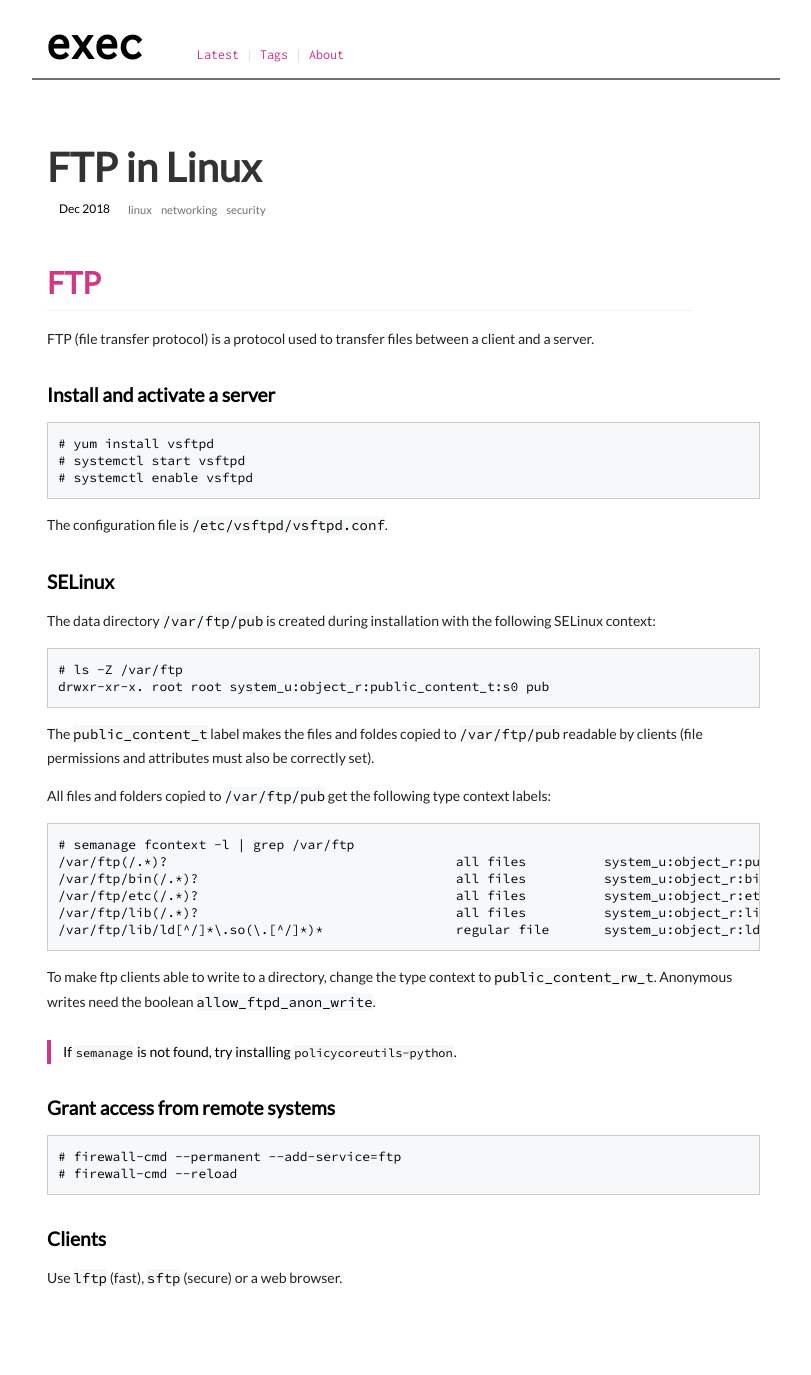
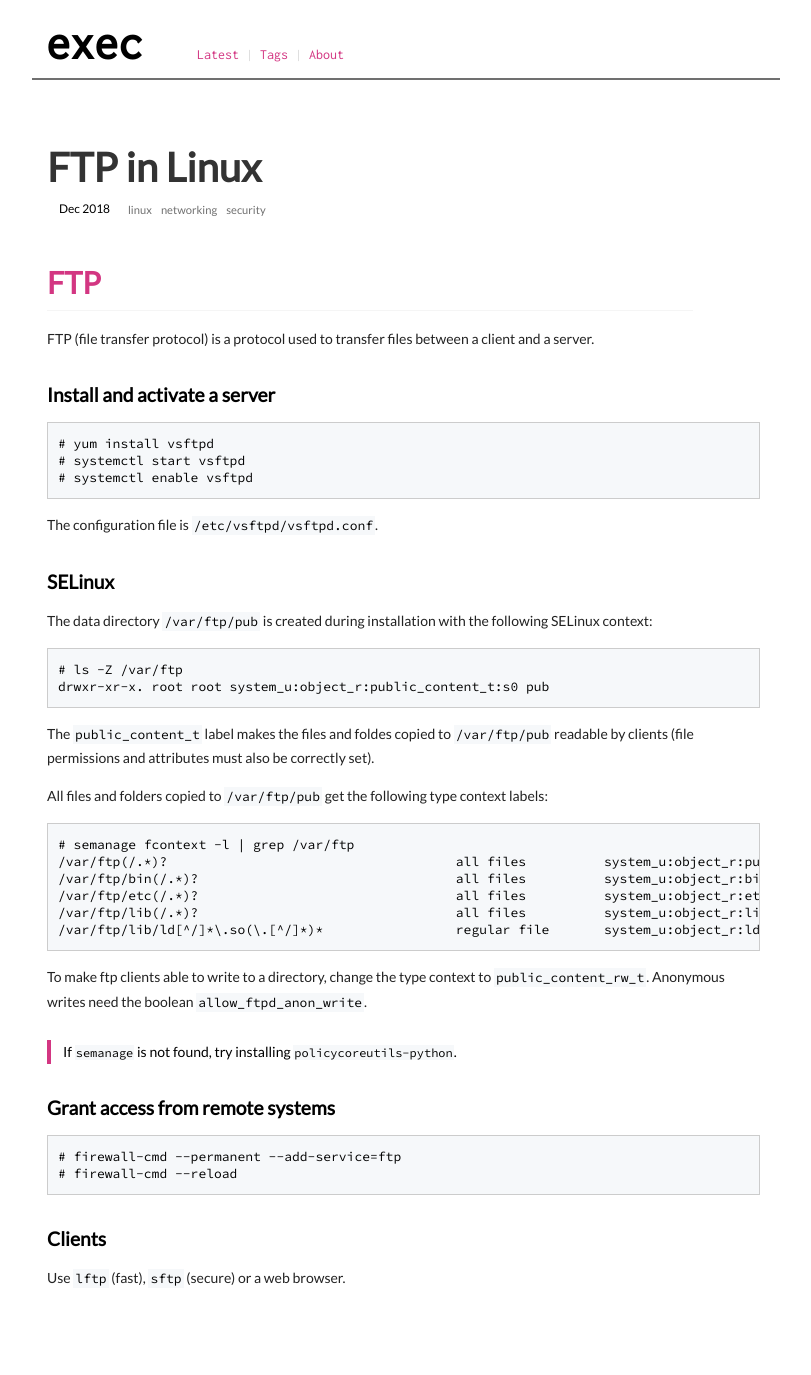
Before and after one commit to execas/execas.github.io, a Jekyll site: the page built from _posts/2018-12-02-ftp-in-linux.md, in a window 1280 px wide. Shown: the whole page, without its empty margins (234-1045 px from the left). Built offline with Jekyll 4.4.1, drawn with Linux system fonts in a browser that asks for light colours.

Commit message:
Update execas.css

```diff
--- a/css/execas.css
+++ b/css/execas.css
@@ -85,12 +85,13 @@ code {
      font-family: "Source Code Pro", monospace;
      whitespace:normal;
      color:#000000;
-     font-size:14px;
+     font-size:13px;
      /*border-width: 1px;
      border-style: solid;
      border-radius:5px;
-     border-color: #eeeeee;
-     padding:1px 2px;*/
+     border-color: #eeeeee;*/
+     padding:1px 2px;
+     /*border: 1px solid #ccc;*/
 }
 
 h1,h2,h3,h4,h5,h6 {
```
